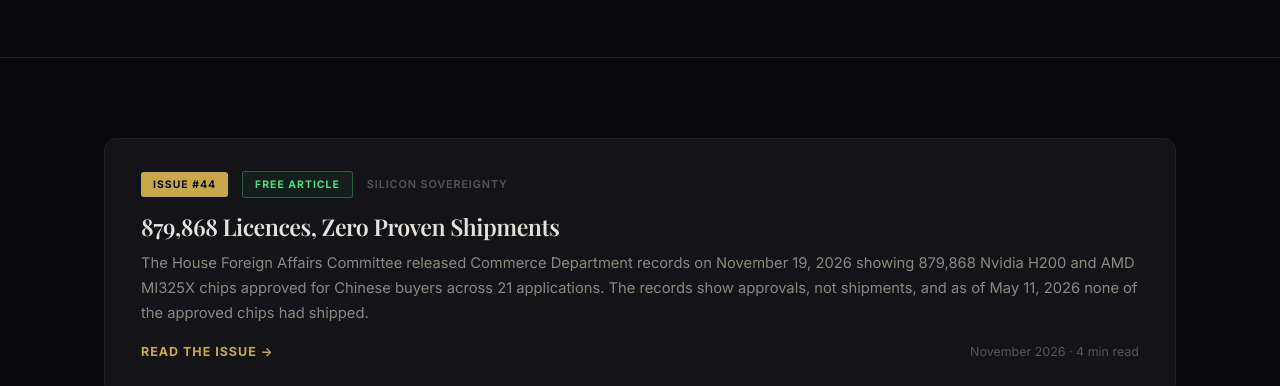
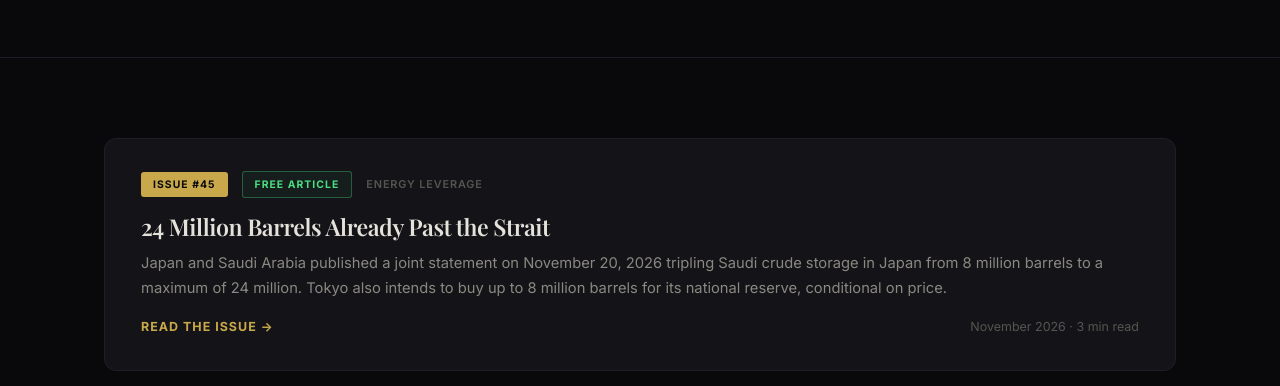
Before and after one commit to gshakir79-dot/resiliencealpha, a plain HTML site: page archive.html in a window 1280 px wide. Shown: the part 397-783 px from the top of the page. Drawn offline with nearby package versions, Linux system fonts and the light colour scheme; a web font is replaced by a local one.

Commit message:
Archive: add issue #45

```diff
--- a/archive.html
+++ b/archive.html
@@ -75,6 +75,19 @@
     <div class="container">
       <div class="archive-list" style="margin-top:0;">
 
+<a href="issue-45.html" class="archive-card">
+          <div class="archive-card-meta">
+            <span class="issue-chip">Issue #45</span>
+            <span class="free-chip">Free Article</span>
+            <span class="category-chip">Energy Leverage</span>
+          </div>
+          <h3>24 Million Barrels Already Past the Strait</h3>
+          <p class="archive-excerpt">Japan and Saudi Arabia published a joint statement on November 20, 2026 tripling Saudi crude storage in Japan from 8 million barrels to a maximum of 24 million. Tokyo also intends to buy up to 8 million barrels for its national reserve, conditional on price.</p>
+          <div class="archive-footer-row">
+            <span class="archive-read">Read the issue &#8594;</span>
+            <span class="archive-date">November 2026 &#183; 3 min read</span>
+          </div>
+        </a>
 <a href="issue-44.html" class="archive-card">
           <div class="archive-card-meta">
             <span class="issue-chip">Issue #44</span>
```
